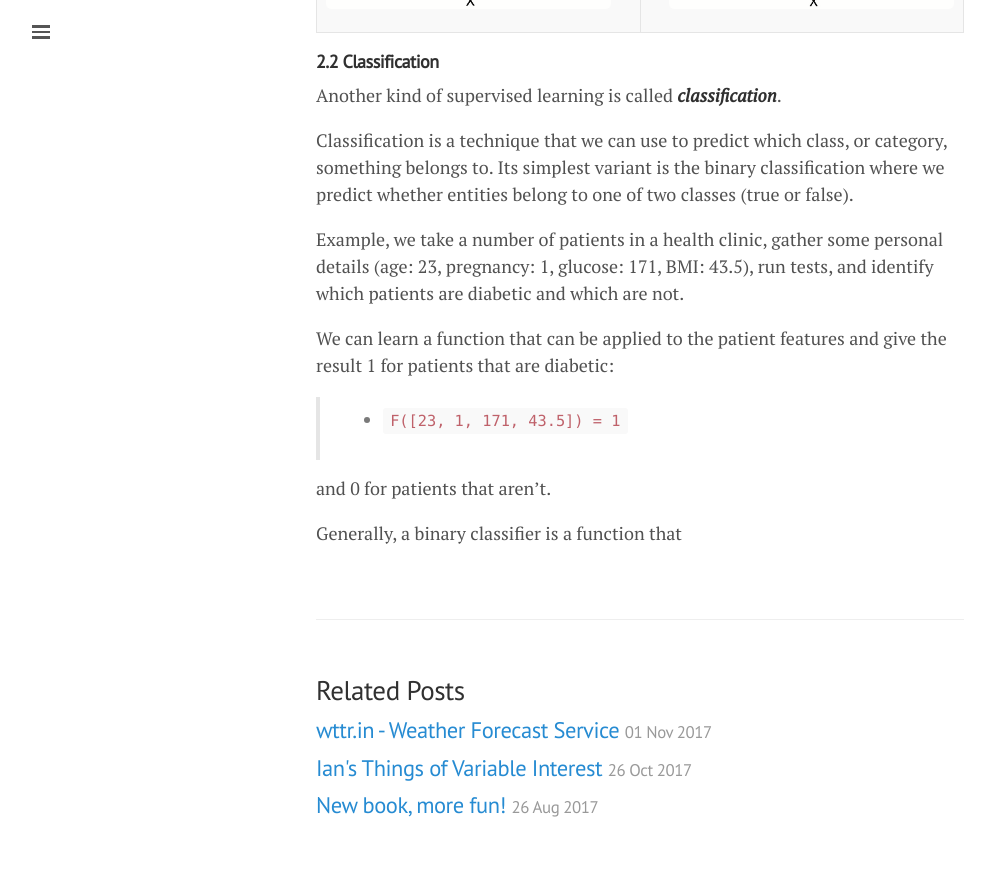
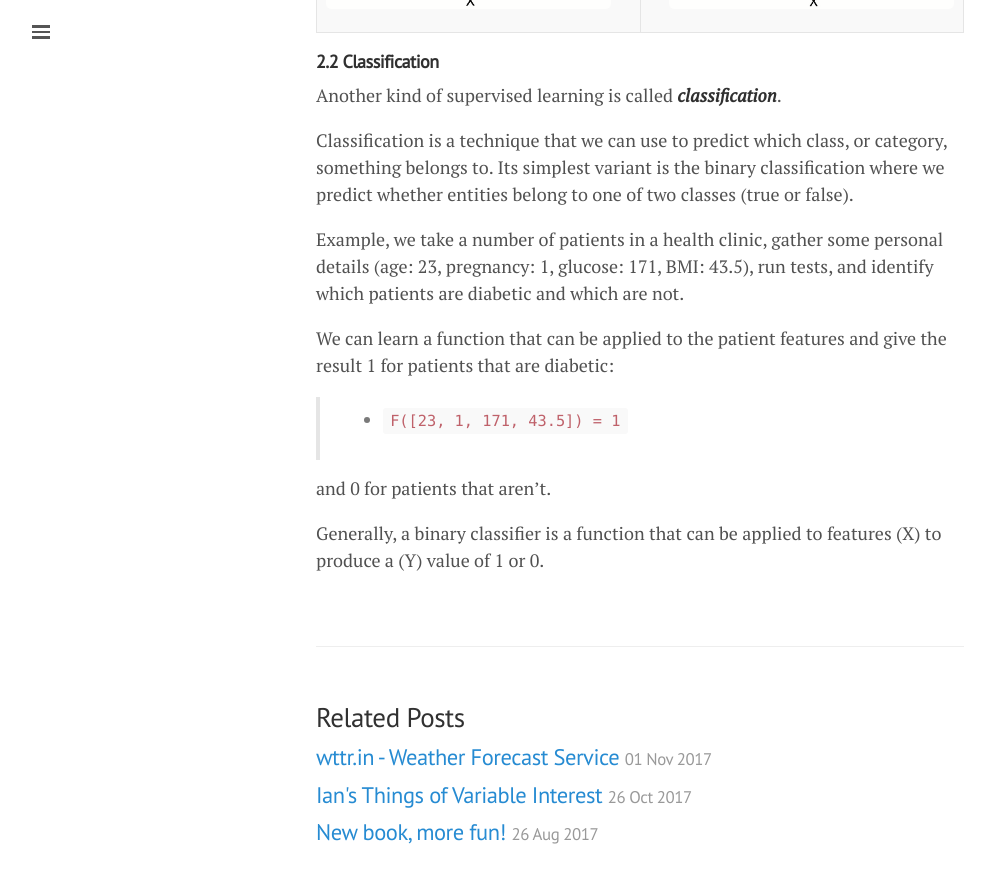
Before and after one commit to lgeurts/lgeurts.github.io, a Jekyll site: the page built from _posts/2018-06-29-artificial-intelligence-basics.md, in a window 1280 px wide and 900 px high, scrolled down 4641 px. Shown: the top 883 px of the window, without its empty margins (0-995 px from the left). Built offline with Jekyll 4.4.1, drawn with Linux system fonts in a browser that asks for light colours; nearby versions of some CDN libraries.

Commit message:
Update 2018-06-29-artificial-intelligence-basics.md

```diff
--- a/_posts/2018-06-29-artificial-intelligence-basics.md
+++ b/_posts/2018-06-29-artificial-intelligence-basics.md
@@ -127,4 +127,4 @@ We can learn a function that can be applied to the patient features and give the
 
 and 0 for patients that aren't.
 
-Generally, a binary classifier is a function that
+Generally, a binary classifier is a function that can be applied to features (X) to produce a (Y) value of 1 or 0.
```
